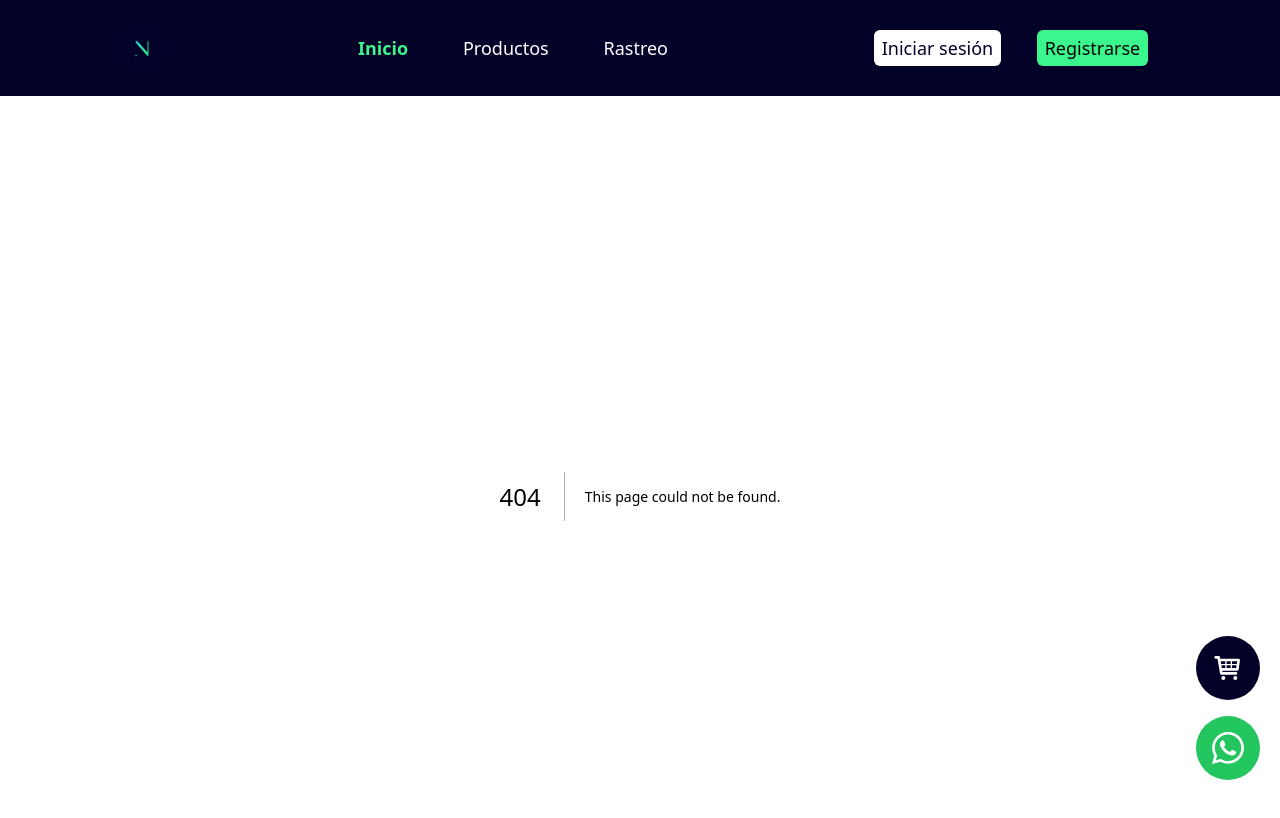
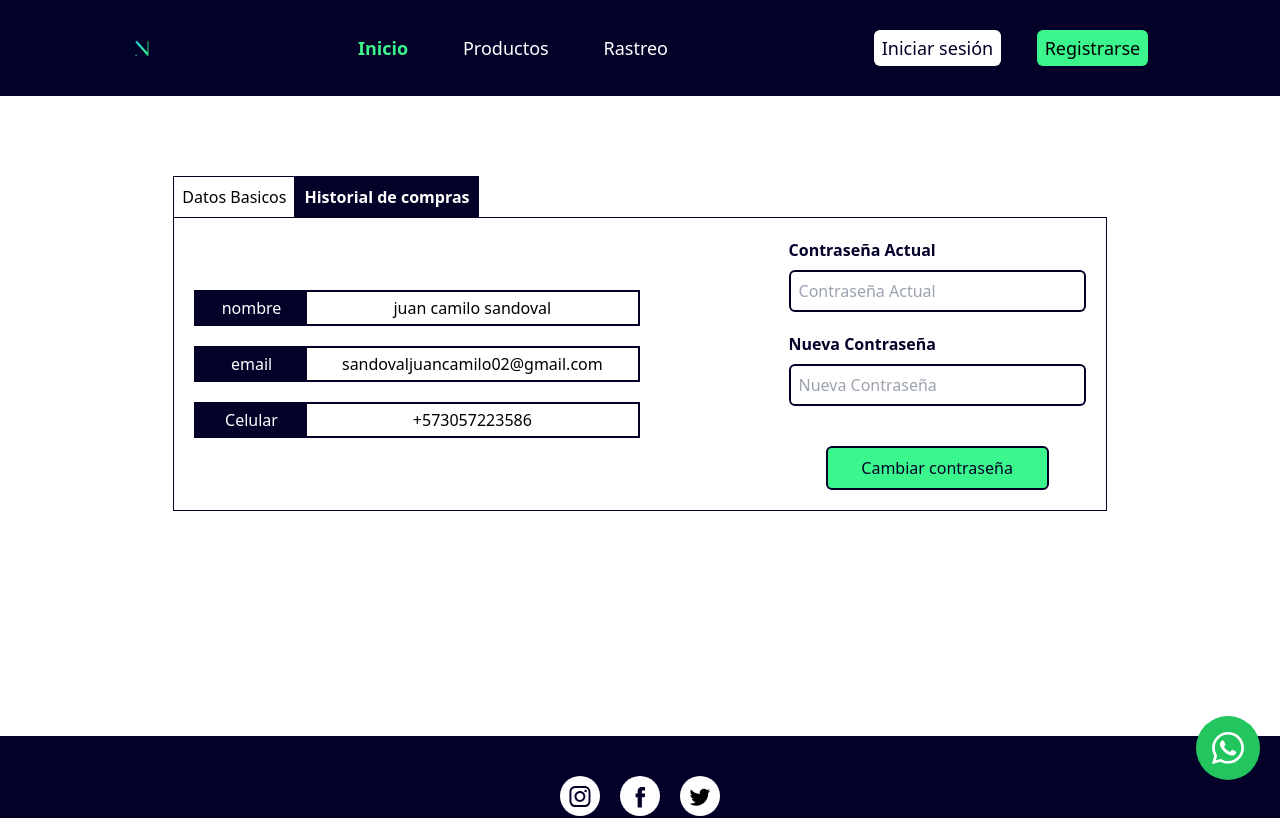
Before and after one commit to Juansandoval0017/nomat, a Next.js app: page /me in a window 1280 px wide. Before the commit this address had no page. Shown: the top 818 px of the page. Built offline with nearby package versions, Linux system fonts and the light colour scheme.

Commit message:
Se agregan los login funcional y se empieza a trabajar en me

```diff
--- a/app/CartButton.tsx
+++ b/app/CartButton.tsx
@@ -1,7 +1,15 @@
+'use client'
 import React from 'react';
 import CartIcon from '@/components/CartIcon';
 const WhatsAppButton = () => {
   const WhatsAppLink = "https://wa.me/+573057223586";
+  //get email cookie from login page
+  const email = document.cookie.split("=")[1];
+
+
+  if(!email){
+    return null;
+  }
 
   return (
     <a href="https://wa.me/TU NUMERO DETELEFONO"
--- a/app/login/page.tsx
+++ b/app/login/page.tsx
@@ -1,17 +1,29 @@
+'use client'
 import React from 'react'
 import InputForm from '@/components/FormInput'
 import Link from 'next/link'
 export default function page() {
+
+  const handleSubmit = (e: React.FormEvent<HTMLFormElement>) => {
+    e.preventDefault()
+
+    //colocar el correo como cookie
+    const { email } = e.currentTarget
+    document.cookie = `email=${email.value}`
+    //redireccionar a la pagina de inicio
+    window.location.href = '/'
+
+  }
   return (
     <section className="flex flex-col items-center justify-center w-full mt-20 mb-20 bg-white">
         <div className="flex flex-col gap-5 items-center justify-center w-1/3 bg-white rounded-2xl ">
             <h1 className="text-3xl font-bold text-secondary">Iniciar Sesión</h1>
-            <form className="flex flex-col items-center justify-center w-full  gap-8 ">
-              <InputForm texto="Correo electrónico" type="text" />
-              <InputForm texto="Contraseña" type="password" />
+            <form className="flex flex-col items-center justify-center w-full  gap-8" onSubmit={handleSubmit} >
+              <InputForm texto="Correo electrónico" type="text" name="email" />
+              <InputForm texto="Contraseña" type="password" name="password" />
                 <Link href="/register" className='text-secondary underline' >Crear una cuenta</Link>
                 <Link href="/#" className='text-secondary underline' >Recuerdame la contraseña</Link>
-                <button className="w-1/2  p-2 rounded-md bg-secondary text-white font-bold hover:bg-slate-800">Iniciar sesión</button>
+                <button className="w-1/2  p-2 rounded-md bg-secondary text-white font-bold hover:bg-slate-800" type='submit' >Iniciar sesión</button>
             </form>
         </div>
     </section>
--- /dev/null
+++ b/app/me/layout.tsx
@@ -0,0 +1,27 @@
+
+import Aside from "@/components/me/aside"
+export default function RootLayout({
+    children,
+  }: {
+    children: React.ReactNode
+  }) {
+    return (
+
+
+          <section className="w-full flex p-20 justify-center" >
+
+              <div className=" w-10/12 flex-col h-120 ">
+                <Aside />
+                <div className="w-full  border border-secondary" >
+                {children}
+
+                </div>
+
+              </div>
+
+
+          </section>
+
+
+    )
+  }
--- /dev/null
+++ b/app/me/page.tsx
@@ -0,0 +1,27 @@
+import React from 'react'
+import InfoLabel from '@/components/me/InfoLabel'
+import FormInput from '@/components/FormInput'
+export default function page() {
+  return (
+    <div className='w-full justify-between flex p-5 items-center' >
+
+        <section className='w-1/2 flex flex-col gap-5 ' >
+
+            <InfoLabel label='nombre' txt="juan camilo sandoval" />
+            <InfoLabel label='email' txt="sandovaljuancamilo02@gmail.com" />
+            <InfoLabel label='Celular' txt="+573057223586" />
+
+
+
+        </section>
+
+        <section className='flex flex-col gap-5 w-1/3' >
+
+            <FormInput type="text" texto="Contraseña Actual" name="oldPassword" />
+            <FormInput type="text" texto="Nueva Contraseña" name="newPassword" />
+            <button  className='bg-primary w-3/4 self-center text-secondary p-2 mt-5 rounded-md border-secondary border-2' >Cambiar contraseña</button>
+        </section>
+
+    </div>
+  )
+}
--- a/app/register/page.tsx
+++ b/app/register/page.tsx
@@ -8,11 +8,11 @@ export default function page() {
             <div className="flex flex-col gap-5 items-center justify-center w-1/3 bg-white rounded-2xl ">
                 <h1 className="text-3xl font-bold text-secondary">Registrarse</h1>
                 <form className="flex flex-col items-center justify-center w-full  gap-8 ">
-                    <InputForm  type="text" texto="Nombre Completo" />
-                    <InputForm  type="text" texto="Correo Electronico" />
-                    <InputForm  type="text" texto="Contraseña" />
-                    <InputForm  type="text" texto="Confirmar Contraseña" />
-                    <InputForm type="text" texto="Celular" />
+                    <InputForm  type="text" texto="Nombre Completo" name="name" />
+                    <InputForm  type="text" texto="Correo Electronico" name="email" />
+                    <InputForm  type="text" texto="Contraseña" name="password" />
+                    <InputForm  type="text" texto="Confirmar Contraseña" name="confirmPassword" />
+                    <InputForm type="text" texto="Celular" name="phone" />
 
 
                     <Link href="/login" className='text-primary underline' >Ya tengo una cuenta</Link>
--- a/components/FormInput.tsx
+++ b/components/FormInput.tsx
@@ -1,6 +1,6 @@
 import React from 'react'
 
-export default function FormInput({texto,type}:{texto:string,type?:string}) {
+export default function FormInput({texto,type,name}:{texto:string,type?:string,name:string}) {
 
 
   return (
@@ -8,7 +8,7 @@ export default function FormInput({texto,type}:{texto:string,type?:string}) {
     <section className='w-full flex-col gap-2 flex' >
 
         <span className='text-secondary font-bold' >{texto}</span>
-        <input type={type || "text" } placeholder={texto} className="w-full h-1/4 p-2 rounded-md border-2 border-secondary focus:outline-none focus:border-primary"/>
+        <input type={type || "text" } name={name} placeholder={texto} className="w-full h-1/4 p-2 rounded-md border-2 border-secondary focus:outline-none focus:border-primary"/>
 
     </section>
 
--- /dev/null
+++ b/components/me/InfoLabel.tsx
@@ -0,0 +1,19 @@
+import React from 'react'
+
+export default function InfoLabel({
+    label,
+    txt
+}:
+
+{
+    label: string,
+    txt: string
+}
+) {
+  return (
+    <div className='w-full flex gap-0 items-center border-secondary border-2' >
+        <span className='p-1 bg-secondary text-white w-1/4 text-center' >{label}</span>
+        <span className='p-1 w-3/4 text-center' >{txt}</span>
+    </div>
+  )
+}
--- /dev/null
+++ b/components/me/aside.tsx
@@ -0,0 +1,12 @@
+import React from 'react'
+
+export default function aside() {
+  return (
+    <div className='flex  border-secondary' >
+
+        <span className='border-r border-secondary p-2 border  border-b-0' >Datos Basicos</span>
+        <span className='p-2 bg-secondary text-white font-semibold border border-secondary  border-b-0'>Historial de compras</span>
+
+    </div>
+  )
+}
--- a/components/navbar.tsx
+++ b/components/navbar.tsx
@@ -7,7 +7,8 @@ import Link from 'next/link'
  const Navbar = () => {
 
     const [active, setActive] = useState(1)
-    const [session,setSession] = useState(false)
+
+    const email = document.cookie.split("=")[1];
 
     return (
         <nav className="w-full flex justify-around items-center p-5  bg-secondary">
@@ -27,7 +28,7 @@ import Link from 'next/link'
             </div>
 
             {
-                session ?
+                email ?
                 <span className="underline text-primary text-lg ">
                     Mi cuenta
                 </span> :
```
